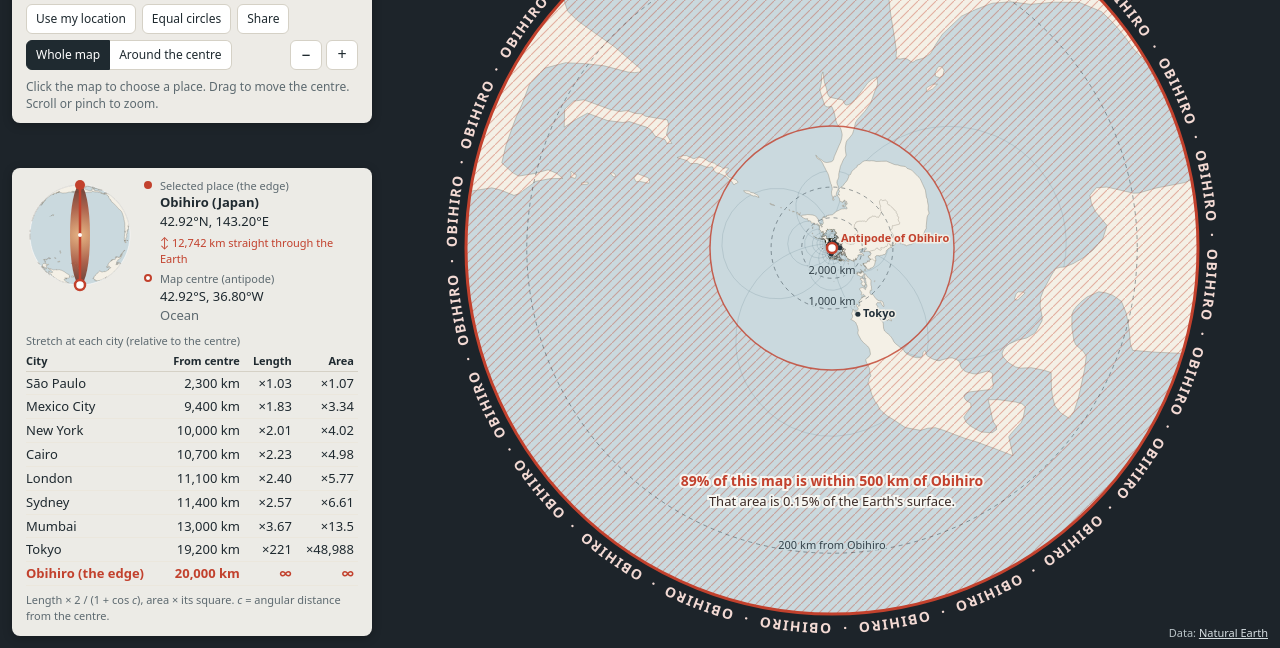
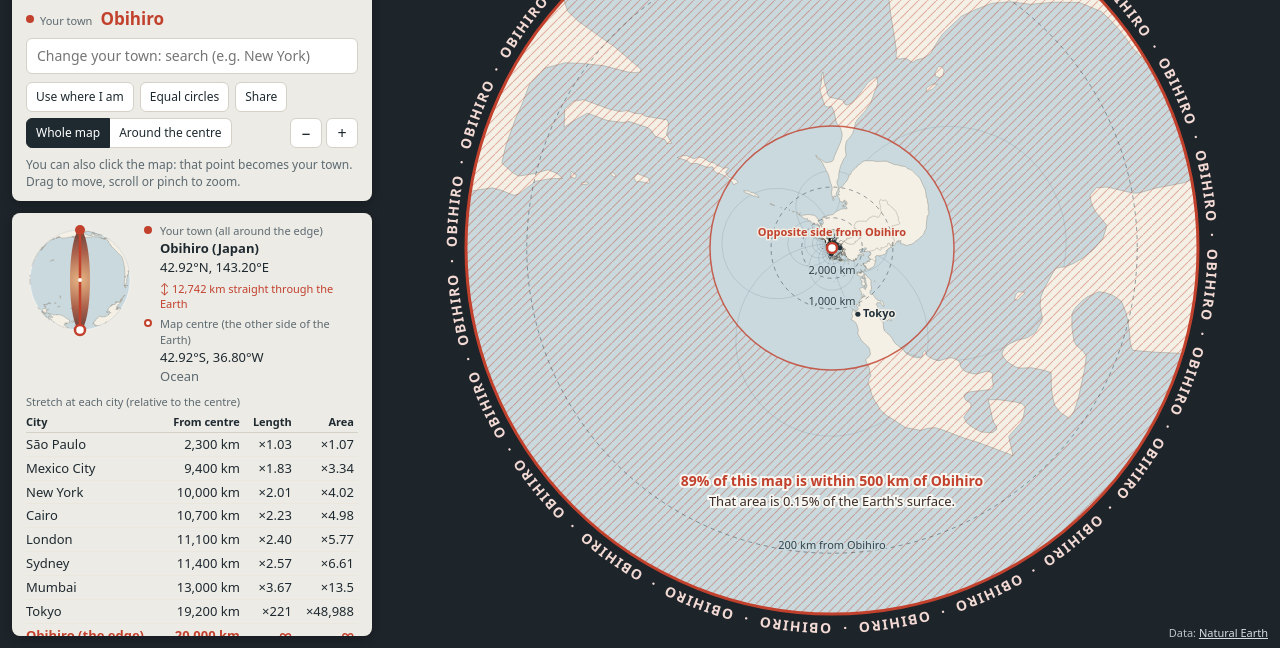
Before and after one commit to shinyanakashima/30daymapchallenge-2026day15-edge-of-the-world-, a plain HTML site: page index.html in a window 1280 px wide. Shown: the part 152-800 px from the top of the page. Drawn offline with Linux system fonts and the light colour scheme; animation ran at ten frames a second.

Commit message:
Call the chosen place "your town" throughout and show it at the top of the panel

```diff
--- a/app.js
+++ b/app.js
@@ -37,15 +37,17 @@
     en: {
       kicker: "#30DayMapChallenge 2026 · Day 15 · Inside out",
       title: "Your town, the edge of the world",
+      lede: "Your town goes all the way around the outside. The other side of the Earth is in the middle.",
+      yourTown: "Your town",
       searchLabel: "Search for a town",
-      searchPlaceholder: "Search a town (e.g. Obihiro, New York)",
-      useLocation: "Use my location",
+      searchPlaceholder: "Change your town: search (e.g. New York)",
+      useLocation: "Use where I am",
       circles: "Equal circles",
       share: "Share",
-      hint: "Click the map to choose a place. Drag to move the centre. Scroll or pinch to zoom.",
+      hint: "You can also click the map: that point becomes your town. Drag to move, scroll or pinch to zoom.",
       details: "Details",
-      selected: "Selected place (the edge)",
-      centre: "Map centre (antipode)",
+      selected: "Your town (all around the edge)",
+      centre: "Map centre (the other side of the Earth)",
       stretchCaption: "Stretch at each city (relative to the centre)",
       city: "City",
       distance: "From centre",
@@ -68,10 +70,11 @@
       edgeRow: "the edge",
       infinite: "∞",
       noResults: "No matching town",
-      myLocation: "My location",
-      pointName: "Selected point",
-      theSelected: "the selected point",
-      antipodeOf: (n) => `Antipode of ${n}`,
+      myLocation: "Where you are",
+      myLocationInline: "where you are",
+      pointName: "Point on the map",
+      theSelected: "your town",
+      antipodeOf: (n) => `Opposite side from ${n}`,
       mapCentre: "Map centre",
       through: "↕ 12,742 km straight through the Earth",
       viewEdge: "Whole map",
@@ -94,15 +97,17 @@
     ja: {
       kicker: "#30DayMapChallenge 2026 · Day 15 · Inside out",
       title: "あなたの町が、世界の果てになる",
+      lede: "あなたの町が地図の外側をぐるりと囲み、地球の裏側が真ん中に来ます。",
+      yourTown: "あなたの町",
       searchLabel: "町を検索",
-      searchPlaceholder: "町を検索（例：帯広、New York）",
-      useLocation: "現在地を使う",
+      searchPlaceholder: "あなたの町を変える：検索（例：札幌、New York）",
+      useLocation: "現在地にする",
       circles: "同じ大きさの円",
       share: "共有",
-      hint: "地図をクリックすると場所を選べます。ドラッグで中心を動かし、スクロールやピンチで拡大縮小します。",
+      hint: "地図をクリックすると、その地点があなたの町になります。ドラッグで移動、スクロールやピンチで拡大縮小。",
       details: "詳細",
-      selected: "選んだ場所（外周）",
-      centre: "地図の中心（地球の裏側）",
+      selected: "あなたの町（外周ぜんぶ）",
+      centre: "地図の中心（あなたの町の裏側）",
       stretchCaption: "各都市の伸び率（中心を1とする）",
       city: "都市",
       distance: "中心から",
@@ -126,8 +131,9 @@
       infinite: "∞",
       noResults: "該当する町がありません",
       myLocation: "現在地",
-      pointName: "選んだ地点",
-      theSelected: "選んだ地点",
+      myLocationInline: "現在地",
+      pointName: "地図上の地点",
+      theSelected: "あなたの町",
       antipodeOf: (n) => `${n}の裏側`,
       mapCentre: "地図の中心",
       through: "↕ 地球を貫いて一直線に 12,742 km",
@@ -246,6 +252,12 @@
     const left = wide ? 384 : 0;
     const availW = width - left;
     let top = 0, bottom = height;
+    if (width >= 760) {
+      const topBottom = document.querySelector(".top").getBoundingClientRect().bottom;
+      els.info.style.maxHeight = `${Math.max(160, height - topBottom - 24)}px`;
+    } else {
+      els.info.style.maxHeight = "";
+    }
     if (width < 760) {
       sizeGlobe();
       const infoH = els.info.classList.contains("collapsed") ? els.info.offsetHeight : 150;
@@ -455,8 +467,11 @@
     ctx.font = "600 11px system-ui, -apple-system, 'Segoe UI', 'Hiragino Sans', sans-serif";
     ctx.textBaseline = "middle"; ctx.textAlign = "start";
     const label = t("antipodeOf")(shortName());
-    haloText(label, cx + 9, cy - 9, COLORS.edge);
-    boxes.push([cx - 8, cy - 18, cx + 12 + ctx.measureText(label).width, cy + 8]);
+    const lw = ctx.measureText(label).width;
+    ctx.textAlign = "center";
+    haloText(label, cx, cy - 15, COLORS.edge);
+    ctx.textAlign = "start";
+    boxes.push([cx - lw / 2 - 4, cy - 24, cx + lw / 2 + 4, cy + 8]);
   }
 
   function drawMyLocation() {
@@ -477,7 +492,7 @@
 
   function shortName() {
     const s = state.sel;
-    if (s.source === "geo") return t("myLocation");
+    if (s.source === "geo") return t("myLocationInline");
     return (lang === "ja" ? s.ja : s.name) || t("theSelected");
   }
 
@@ -633,6 +648,7 @@
     const name = displayName(s);
     const country = s.source === "geo" ? "" : (s.country ? ` (${s.country})` : "");
     els.selName.textContent = name + country;
+    $("townName").textContent = name;
     els.selCoord.textContent = fmtCoord(s.lat, s.lon);
     els.ctrCoord.textContent = fmtCoord(centre[1], centre[0]);
     canvas.setAttribute("aria-label", STR[lang].mapLabel(name));
@@ -930,6 +946,7 @@
 
   function updateInfoLight() {
     els.selName.textContent = t("pointName");
+    $("townName").textContent = fmtCoord(state.sel.lat, state.sel.lon);
     els.selCoord.textContent = fmtCoord(state.sel.lat, state.sel.lon);
     els.ctrCoord.textContent = fmtCoord(state.centre[1], state.centre[0]);
   }
@@ -989,6 +1006,7 @@
 
   // ---------- language ----------
   function applyLang() {
+    setStatus("");
     document.documentElement.lang = lang;
     document.title = t("title");
     document.querySelectorAll("[data-i18n]").forEach((el) => { el.textContent = t(el.dataset.i18n); });
--- a/index.html
+++ b/index.html
@@ -24,6 +24,13 @@
       <button type="button" data-lang="en" aria-pressed="true">EN</button>
       <button type="button" data-lang="ja" aria-pressed="false">日本語</button>
     </div>
+  </div>
+
+  <p class="lede" data-i18n="lede">Your town goes all the way around the outside. The other side of the Earth is in the middle.</p>
+
+  <div class="town">
+    <span class="town-label" data-i18n="yourTown">Your town</span>
+    <strong id="townName">Obihiro</strong>
   </div>
 
   <div class="search">
--- a/style.css
+++ b/style.css
@@ -47,6 +47,11 @@ button[aria-pressed="true"] { background: var(--ink); color: #fff; border-color:
 .lang button:first-child { border-radius: 6px 0 0 6px; }
 .lang button:last-child { border-radius: 0 6px 6px 0; border-left: 0; }
 
+.lede { margin: 0 0 10px; font-size: 13px; }
+.town { display: flex; align-items: baseline; gap: 8px; margin-bottom: 6px; padding-left: 14px; position: relative; }
+.town::before { content: ""; position: absolute; left: 0; top: 50%; margin-top: -4px; width: 8px; height: 8px; border-radius: 50%; background: var(--accent); }
+.town-label { font-size: 11px; color: var(--muted); flex-shrink: 0; }
+#townName { font-size: 17px; color: var(--accent); min-width: 0; overflow: hidden; text-overflow: ellipsis; white-space: nowrap; }
 .search { position: relative; }
 #q {
   width: 100%; font: inherit; font-size: 14px; padding: 7px 10px;
@@ -113,7 +118,10 @@ a { color: #1d5f8a; }
 @media (max-width: 760px) {
   .panel { font-size: 12px; }
   .top { top: 8px; left: 8px; right: 8px; width: auto; padding: 10px 12px 8px; }
-  h1 { font-size: 16px; margin-bottom: 6px; }
+  h1 { font-size: 16px; margin-bottom: 4px; }
+  .lede { font-size: 12px; margin-bottom: 6px; }
+  .kicker { display: none; }
+  #townName { font-size: 15px; }
   .hint { display: none; }
   .about { top: auto; bottom: 8px; right: 8px; left: auto; width: auto; max-width: calc(100vw - 16px); max-height: 60vh; }
   .about[open] { left: 8px; z-index: 5; background: #faf8f3; }
```
Also changed, not shown: docs/screenshot.png, 1 other file.
